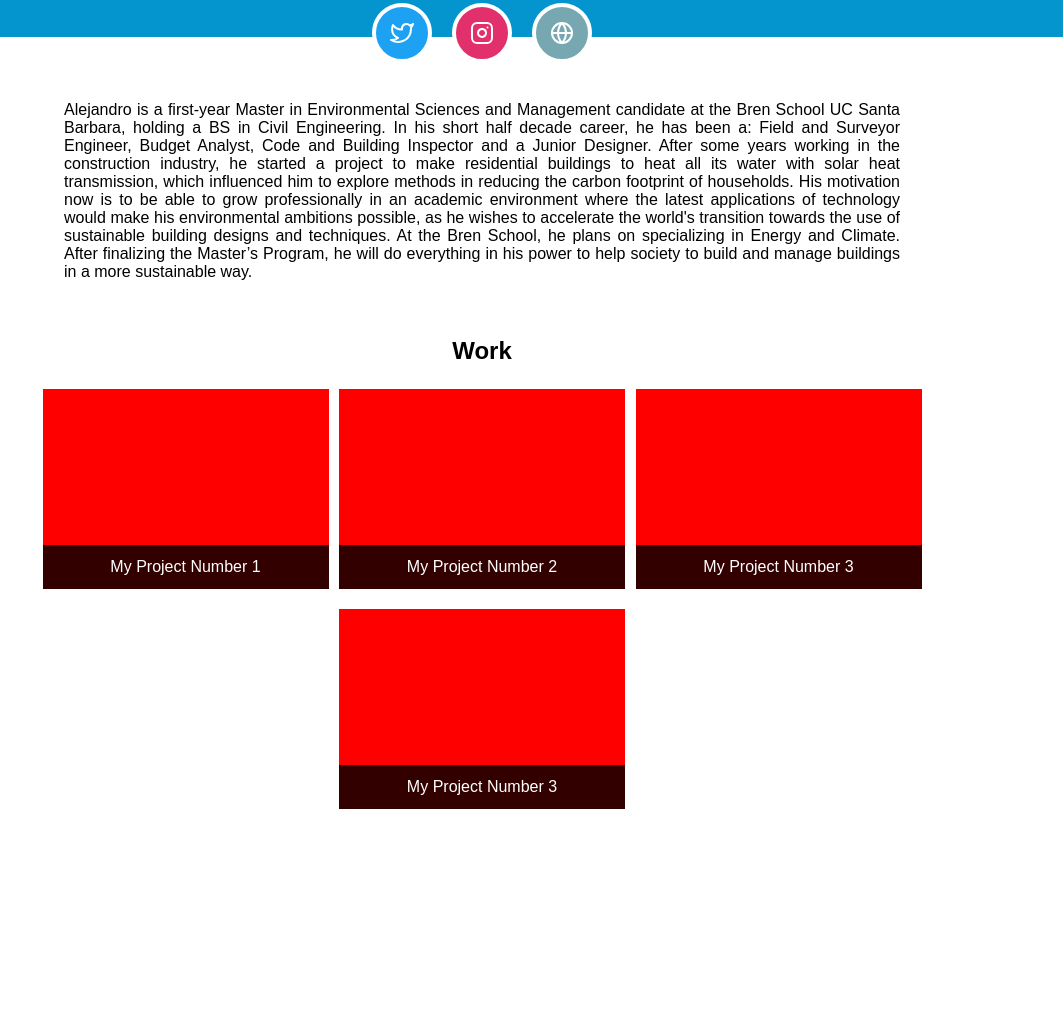
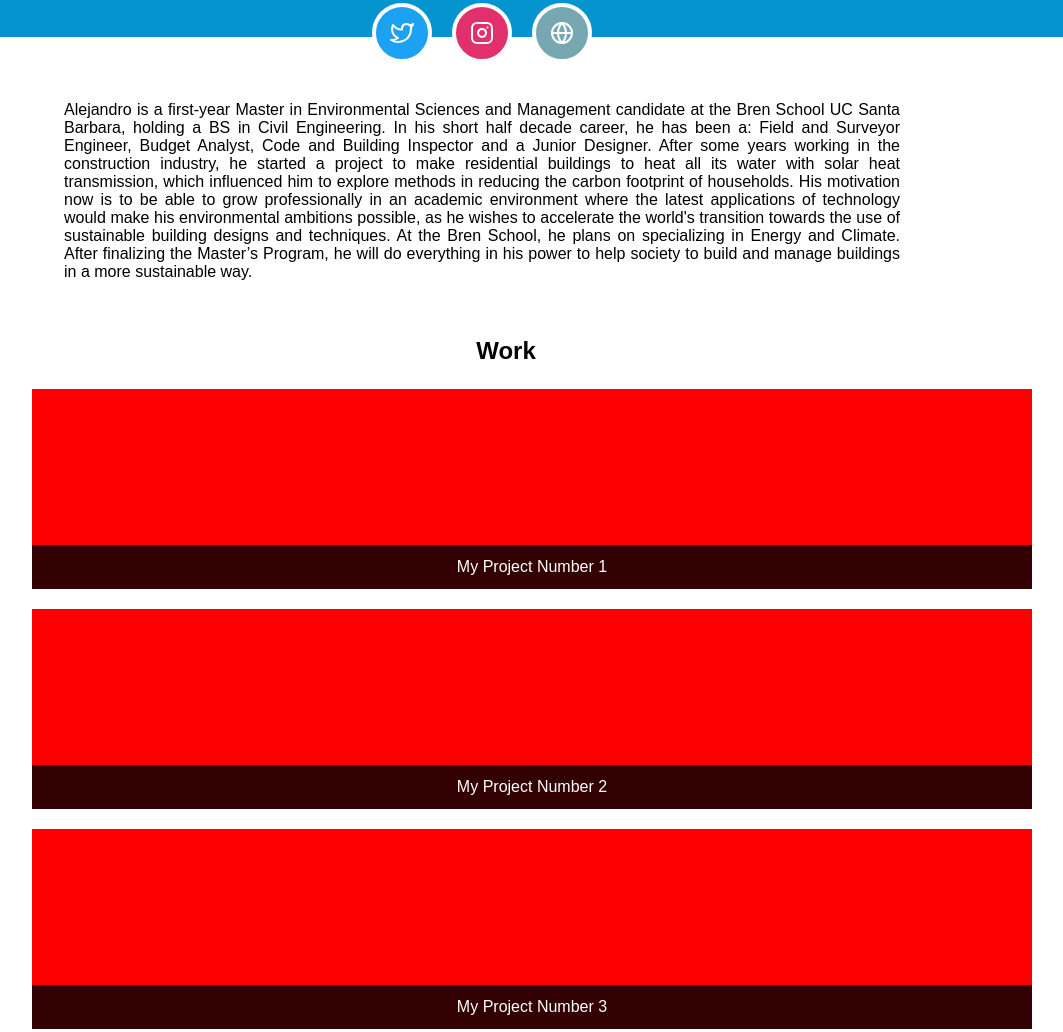
Before and after one commit to hernanaless/PersonalSite-NashClass, a plain HTML site: page index.html in a window 1280 px wide. Shown: the part 238-1270 px from the top of the page, without its empty margins (158-1221 px from the left). Before the commit the page ends 1067 px from the top, so only its background shows below. Drawn offline with Linux system fonts and the light colour scheme.

Commit message:
Reworked Layaout

```diff
--- a/styles.css
+++ b/styles.css
@@ -84,7 +84,6 @@ section.about p {
 }
 
 .projects {
-  display: flex;
   justify-content: space-evenly;
   flex-wrap: wrap;
 }
@@ -98,7 +97,7 @@ section.about p {
 
 .project {
   display: block;
-  width: 286px;
+  width: 1000px;
   background: red;
   margin-bottom: 20px;
   height: 200px;
```
